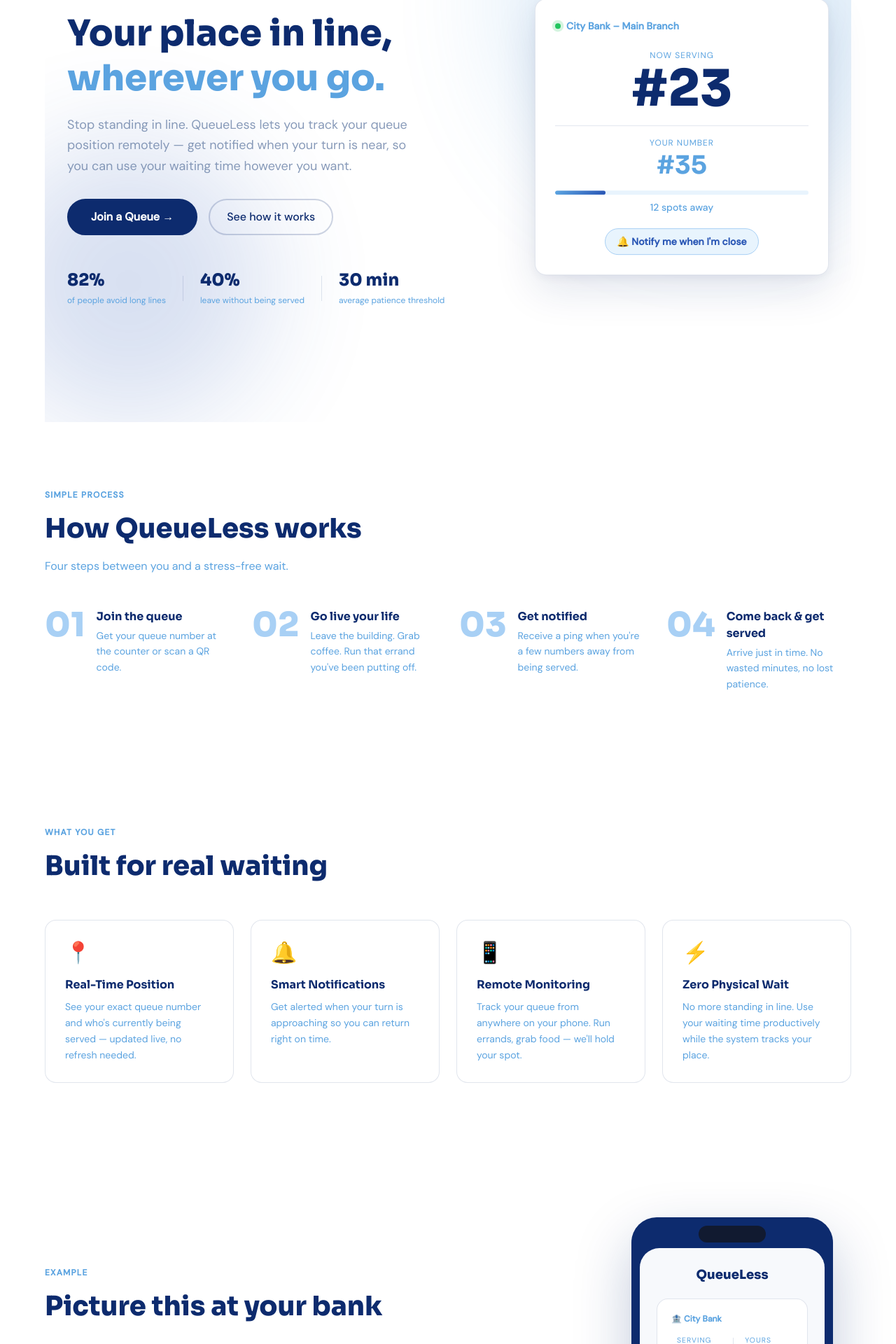
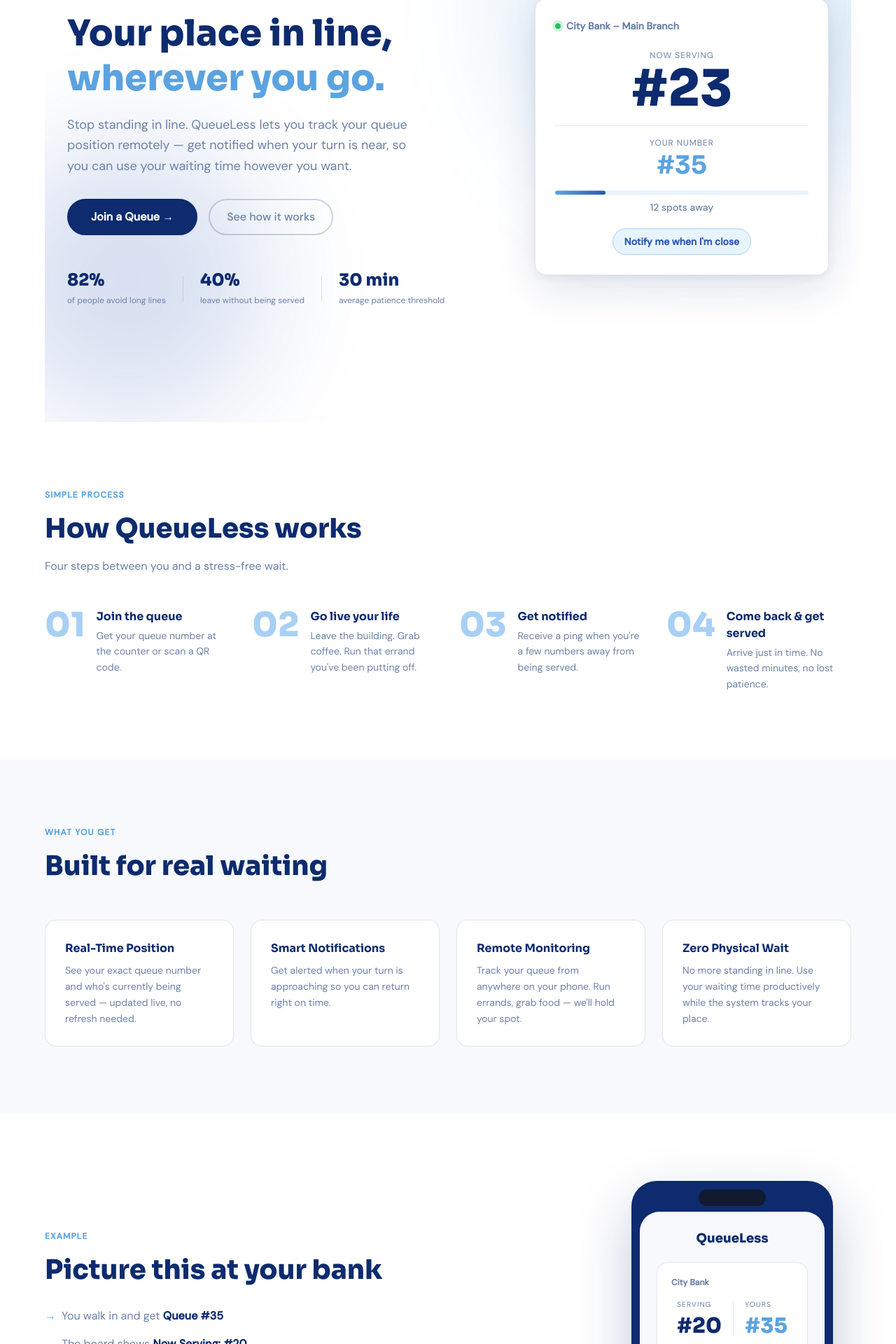
Before and after one commit to Gshadow2005/QueueLess, a React (Vite) app: page / in a window 1280 px wide. Shown: the part 262-2182 px from the top of the page at 70% size. Built offline with nearby package versions, Linux system fonts and the light colour scheme.

Commit message:
refactor: align UI with original design and remove inconsistencies

```diff
--- a/src/components/FeaturesSection.tsx
+++ b/src/components/FeaturesSection.tsx
@@ -1,21 +1,17 @@
 const FEATURES = [
   {
-    icon: "📍",
     title: "Real-Time Position",
     desc: "See your exact queue number and who's currently being served — updated live, no refresh needed.",
   },
   {
-    icon: "🔔",
     title: "Smart Notifications",
     desc: "Get alerted when your turn is approaching so you can return right on time.",
   },
   {
-    icon: "📱",
     title: "Remote Monitoring",
     desc: "Track your queue from anywhere on your phone. Run errands, grab food — we'll hold your spot.",
   },
   {
-    icon: "⚡",
     title: "Zero Physical Wait",
     desc: "No more standing in line. Use your waiting time productively while the system tracks your place.",
   },
@@ -56,14 +52,13 @@
                 (e.currentTarget.style.boxShadow = "none")
               }
             >
-              <div className="text-3xl mb-4">{f.icon}</div>
               <h3
                 className="font-head text-base font-bold mb-2"
                 style={{ color: "var(--navy)" }}
               >
                 {f.title}
               </h3>
-              <p className="text-sm leading-relaxed" style={{ color: "var(--sky)" }}>
+              <p className="text-sm leading-relaxed" style={{ color: "#6B82A8" }}>
                 {f.desc}
               </p>
             </div>
--- a/src/components/HeroSection.tsx
+++ b/src/components/HeroSection.tsx
@@ -66,10 +66,10 @@
           <span style={{ color: "var(--sky)" }}>wherever you go.</span>
         </h1>
 
-        {/* Subtitle */}
+        {/* Subtitle — matches original text-muted color #6B82A8, no extra opacity */}
         <p
           className="text-lg leading-relaxed max-w-lg mb-8"
-          style={{ color: "#6B82A8", opacity: 0.8 }}
+          style={{ color: "#6B82A8" }}
         >
           Stop standing in line. QueueLess lets you track your queue position
           remotely — get notified when your turn is near, so you can use your
@@ -91,15 +91,17 @@
             onClick={(e) => handleScroll(e, "how")}
             className="text-base font-medium px-6 py-3 rounded-full transition-all duration-200"
             style={{
-              color: "var(--navy)",
+              color: "#6B82A8",
               border: "2px solid rgba(13,43,110,0.2)",
             }}
-            onMouseEnter={(e) =>
-              (e.currentTarget.style.borderColor = "var(--sky)")
-            }
-            onMouseLeave={(e) =>
-              (e.currentTarget.style.borderColor = "rgba(13,43,110,0.2)")
-            }
+            onMouseEnter={(e) => {
+              e.currentTarget.style.borderColor = "var(--sky)";
+              e.currentTarget.style.color = "var(--navy)";
+            }}
+            onMouseLeave={(e) => {
+              e.currentTarget.style.borderColor = "rgba(13,43,110,0.2)";
+              e.currentTarget.style.color = "#6B82A8";
+            }}
           >
             See how it works
           </a>
@@ -116,7 +118,7 @@
                 >
                   {stat.value}
                 </strong>
-                <span className="text-xs" style={{ color: "var(--sky)" }}>
+                <span className="text-xs" style={{ color: "#6B82A8" }}>
                   {stat.label}
                 </span>
               </div>
--- a/src/components/HowItWorks.tsx
+++ b/src/components/HowItWorks.tsx
@@ -34,7 +34,7 @@
         >
           How QueueLess works
         </h2>
-        <p className="text-base mb-12" style={{ color: "var(--sky)" }}>
+        <p className="text-base mb-12" style={{ color: "#6B82A8" }}>
           Four steps between you and a stress-free wait.
         </p>
 
@@ -54,7 +54,7 @@
                 >
                   {step.label}
                 </h3>
-                <p className="text-sm leading-relaxed" style={{ color: "var(--sky)" }}>
+                <p className="text-sm leading-relaxed" style={{ color: "#6B82A8" }}>
                   {step.sub}
                 </p>
               </div>
--- a/src/components/LiveDemoCard.tsx
+++ b/src/components/LiveDemoCard.tsx
@@ -21,7 +21,7 @@
           className="w-2 h-2 rounded-full animate-pulse-ring"
           style={{ background: "#22c55e" }}
         />
-        <span className="text-sm font-semibold" style={{ color: "var(--sky)" }}>
+        <span className="text-sm font-semibold" style={{ color: "#6B82A8" }}>
           City Bank – Main Branch
         </span>
       </div>
@@ -30,7 +30,7 @@
       <div className="text-center mb-4">
         <p
           className="text-xs uppercase tracking-widest mb-1"
-          style={{ color: "var(--sky)", letterSpacing: "0.08em" }}
+          style={{ color: "#6B82A8", letterSpacing: "0.08em" }}
         >
           Now Serving
         </p>
@@ -51,7 +51,7 @@
       <div className="text-center mb-4">
         <p
           className="text-xs uppercase tracking-widest mb-1"
-          style={{ color: "var(--sky)", letterSpacing: "0.08em" }}
+          style={{ color: "#6B82A8", letterSpacing: "0.08em" }}
         >
           Your Number
         </p>
@@ -73,18 +73,19 @@
             className="h-full rounded-full transition-all duration-700"
             style={{
               width: `${progressPct}%`,
-              background: `linear-gradient(90deg, var(--sky), var(--navy-light))`,
+              background: "linear-gradient(90deg, var(--sky), var(--navy-light))",
             }}
           />
         </div>
         <span
-          className={`block text-center text-sm font-medium ${
-            spotsAway <= 3 ? "font-bold" : ""
-          }`}
-          style={{ color: spotsAway <= 3 ? "#22c55e" : "var(--sky)" }}
+          className={`block text-center text-sm font-medium`}
+          style={{
+            color: spotsAway <= 3 ? "#22c55e" : "#6B82A8",
+            fontWeight: spotsAway <= 3 ? 700 : 500,
+          }}
         >
           {spotsAway <= 0
-            ? "🎉 It's your turn!"
+            ? "It's your turn!"
             : `${spotsAway} spot${spotsAway !== 1 ? "s" : ""} away`}
         </span>
       </div>
@@ -99,7 +100,7 @@
             borderColor: "var(--sky-light)",
           }}
         >
-          🔔 Notify me when I'm close
+          Notify me when I'm close
         </button>
       </div>
     </div>
--- a/src/components/ScenarioSection.tsx
+++ b/src/components/ScenarioSection.tsx
@@ -16,7 +16,7 @@
         boxShadow: "0 32px 80px rgba(13,43,110,0.25)",
       }}
     >
-      {/* Notch */}
+      {/* Notch — dark navy matching original #111a30 */}
       <div
         className="w-24 h-6 rounded-full mx-auto mb-2"
         style={{ background: "#111a30" }}
@@ -24,8 +24,8 @@
 
       {/* Screen */}
       <div
-        className="rounded-[28px] p-6 min-h-105"
-        style={{ background: "#F7F9FC" }}
+        className="rounded-[28px] p-6"
+        style={{ background: "#F7F9FC", minHeight: "420px" }}
       >
         <p
           className="font-head text-lg font-extrabold text-center mb-5"
@@ -42,12 +42,15 @@
             border: "1px solid rgba(13,43,110,0.12)",
           }}
         >
-          <p className="text-xs font-semibold mb-4" style={{ color: "var(--sky)" }}>
-            🏦 City Bank
+          <p className="text-xs font-semibold mb-4" style={{ color: "#6B82A8" }}>
+            City Bank
           </p>
           <div className="flex justify-around items-center mb-4">
             <div>
-              <p className="text-xs uppercase tracking-widest mb-1" style={{ color: "var(--sky)", fontSize: "0.65rem" }}>
+              <p
+                className="uppercase tracking-widest mb-1"
+                style={{ color: "#6B82A8", fontSize: "0.65rem" }}
+              >
                 Serving
               </p>
               <p className="font-head text-3xl font-extrabold" style={{ color: "var(--navy)" }}>
@@ -56,7 +59,10 @@
             </div>
             <div className="w-px h-12" style={{ background: "rgba(13,43,110,0.12)" }} />
             <div>
-              <p className="text-xs uppercase tracking-widest mb-1" style={{ color: "var(--sky)", fontSize: "0.65rem" }}>
+              <p
+                className="uppercase tracking-widest mb-1"
+                style={{ color: "#6B82A8", fontSize: "0.65rem" }}
+              >
                 Yours
               </p>
               <p className="font-head text-3xl font-extrabold" style={{ color: "var(--sky)" }}>
@@ -64,16 +70,25 @@
               </p>
             </div>
           </div>
-          <div className="h-1.5 rounded-full overflow-hidden mb-1.5" style={{ background: "var(--sky-pale)" }}>
-            <div className="h-full rounded-full" style={{ width: "40%", background: "var(--sky)" }} />
+          <div
+            className="h-1.5 rounded-full overflow-hidden mb-1.5"
+            style={{ background: "var(--sky-pale)" }}
+          >
+            <div
+              className="h-full rounded-full"
+              style={{ width: "40%", background: "var(--sky)" }}
+            />
           </div>
-          <p className="text-center text-xs" style={{ color: "var(--sky)" }}>
+          <p className="text-center text-xs" style={{ color: "#6B82A8" }}>
             ~15 spots away · est. 18 min
           </p>
         </div>
 
         {/* Notification */}
-        <div className="rounded-xl p-4 flex gap-3 items-start" style={{ background: "var(--navy)" }}>
+        <div
+          className="rounded-xl p-4 flex gap-3 items-start"
+          style={{ background: "var(--navy)" }}
+        >
           <div>
             <strong className="block text-white text-xs mb-1">Almost your turn!</strong>
             <p className="text-xs" style={{ color: "var(--sky-light)" }}>
@@ -106,7 +121,7 @@
               <li
                 key={i}
                 className="text-base leading-relaxed pl-6 relative"
-                style={{ color: "var(--sky)" }}
+                style={{ color: "#6B82A8" }}
               >
                 <span
                   className="absolute left-0 font-bold"
--- a/src/components/SectorsSection.tsx
+++ b/src/components/SectorsSection.tsx
@@ -24,11 +24,12 @@
           {SECTORS.map((sector) => (
             <div
               key={sector}
-              className="px-6 py-2.5 rounded-full text-sm font-semibold border-2 transition-all duration-200 cursor-default"
+              className="px-6 py-2.5 rounded-full text-sm font-semibold cursor-default"
               style={{
                 background: "white",
-                borderColor: "rgba(13,43,110,0.12)",
+                border: "1.5px solid rgba(13,43,110,0.12)",
                 color: "var(--navy)",
+                transition: "background 0.2s, border-color 0.2s",
               }}
               onMouseEnter={(e) => {
                 e.currentTarget.style.background = "var(--sky-pale)";
--- a/src/components/common/Footer.tsx
+++ b/src/components/common/Footer.tsx
@@ -11,10 +11,10 @@
             Queue<strong className="font-extrabold">Less</strong>
           </span>
         </div>
-        <p className="text-sm mb-1" style={{ color: "var(--sky)" }}>
+        <p className="text-sm mb-1" style={{ color: "#6B82A8" }}>
           Your place in line, wherever you go.
         </p>
-        <p className="text-xs" style={{ color: "var(--sky)", opacity: 0.6 }}>
+        <p className="text-xs" style={{ color: "#6B82A8", opacity: 0.6 }}>
           © 2026 QueueLess. All rights reserved.
         </p>
       </div>
--- a/src/components/common/Navbar.tsx
+++ b/src/components/common/Navbar.tsx
@@ -33,8 +33,10 @@
               key={id}
               href={`#${id}`}
               onClick={(e) => handleSmoothScroll(e, id)}
-              className="text-sm font-medium transition-colors duration-200 hover:opacity-100"
-              style={{ color: "var(--sky)", opacity: 0.7 }}
+              className="text-sm font-medium transition-colors duration-200"
+              style={{ color: "#6B82A8" }}
+              onMouseEnter={(e) => (e.currentTarget.style.color = "var(--navy)")}
+              onMouseLeave={(e) => (e.currentTarget.style.color = "#6B82A8")}
             >
               {label}
             </a>
--- a/src/index.css
+++ b/src/index.css
@@ -7,6 +7,8 @@
   --sky: #5BA3E0;
   --sky-light: #A8D0F5;
   --sky-pale: #E8F4FD;
+  --white: #FFFFFF;
+  --off: #F7F9FC;
   --font-head: 'Sora', sans-serif;
   --font-body: 'DM Sans', sans-serif;
 }
```
